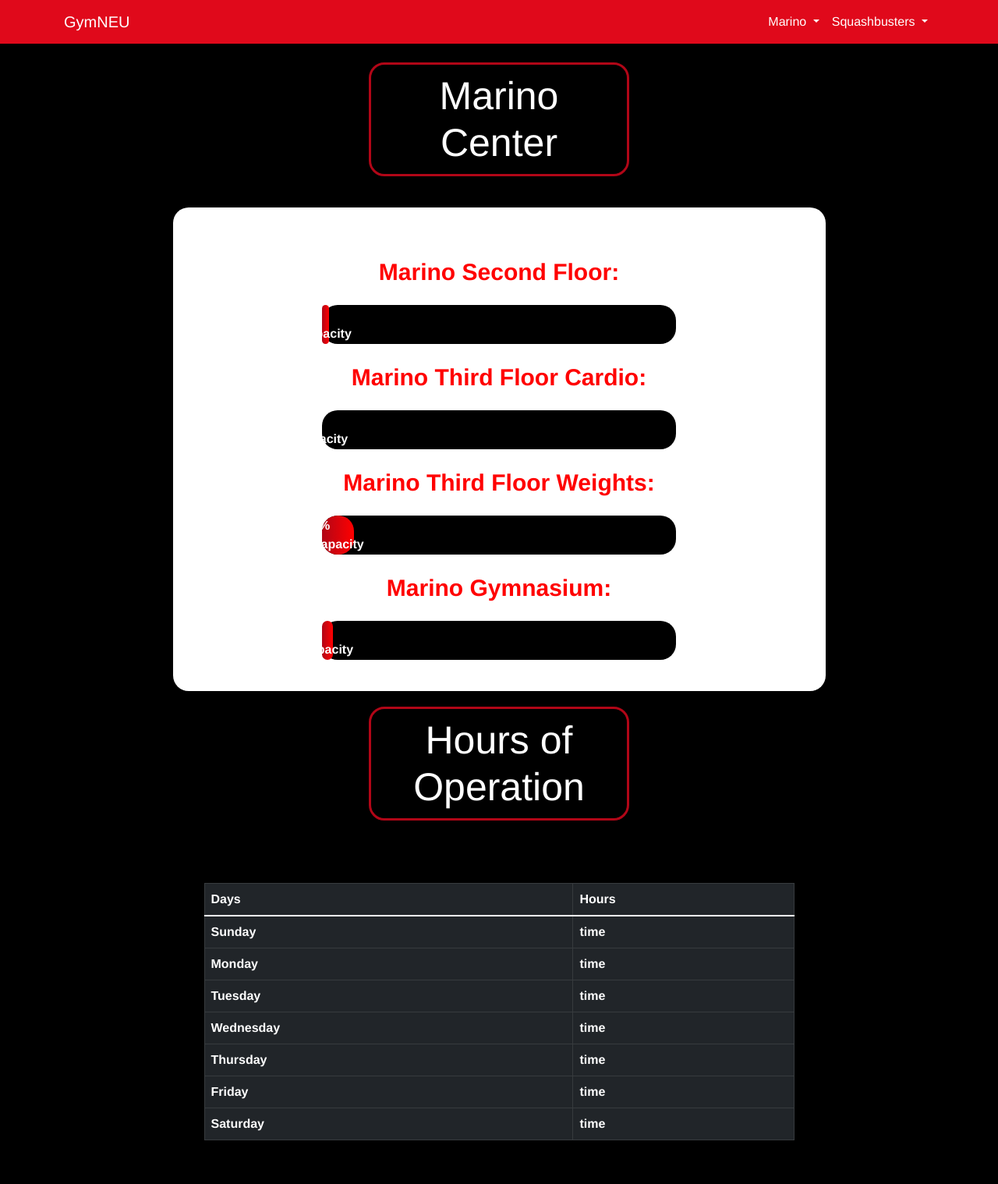
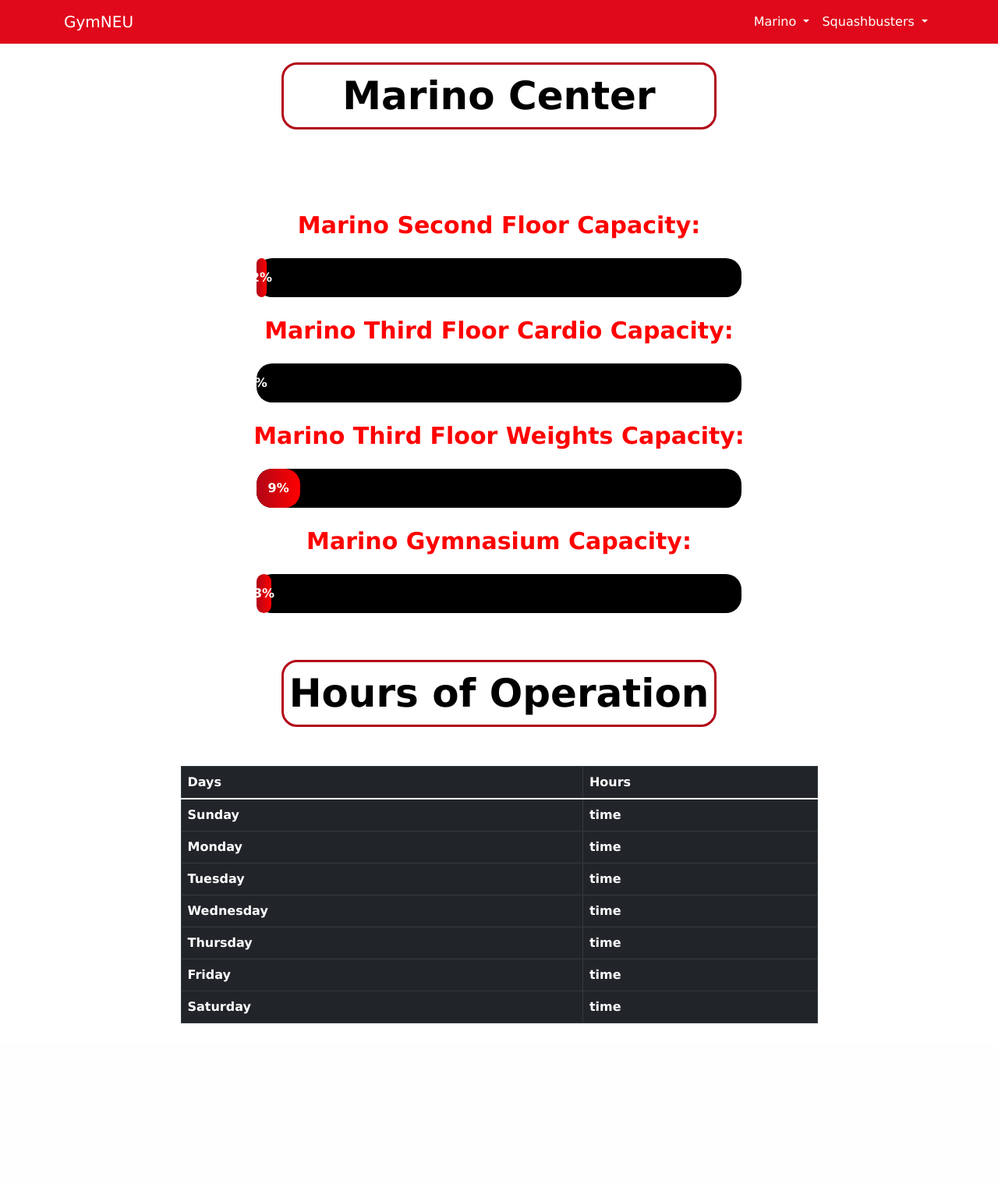
Before and after one commit to Nickdaco/GymNEU, a Flask app: page / in a window 1280 px wide. Shown: the whole page at 78% size. After the commit the page ends 1312 px from the top, so only its background shows below. Run offline with Flask 2, Linux system fonts and the light colour scheme; lists and menus that the app fills with data are empty.

Commit message:
Visual updates, made less gross

```diff
--- a/static/styles.css
+++ b/static/styles.css
@@ -1,20 +1,23 @@
 body {
-    font-family: Helvetica, "Bitstream Vera Serif", sans-serif;
+    font-family: Verdana, "Bitstream Vera Serif", sans-serif;
     color: red;
-    background-color: black;
+    background-color: white;
     margin: auto;
     margin-top: 5rem;
 }
 h1 {
+    font-weight: bold;
     display: flex;
     font-size: 50px;
-    color: white;
+    color: black;
     margin: auto;
     justify-content: center;
     align-items: center;
     padding: 10px;
+    padding-left: 0;
+    padding-right: 0;
     border: 3px solid #B10617;
-    width: 30%;
+    width: 50%;
     margin-bottom: 40px;
     border-radius: 20px;
     margin-top: 20px;
@@ -24,7 +27,7 @@
     border-radius: 20px;
     margin: auto;
     background-color: white;
-    width: 75%
+    width: 100%
 }
 .marino-second-floor-container {
     margin: auto;
@@ -133,7 +136,7 @@
 }
 
 .marino-info-container-clear {
-    padding: 40px;
+    padding: 10px;
     border-radius: 20px;
     margin: auto;
     width: 75%
--- a/templates/home.html
+++ b/templates/home.html
@@ -4,32 +4,32 @@
 
 <div class="marino-info-container">
 
-    <span>Marino Second Floor: </span>
+    <span>Marino Second Floor Capacity: </span>
     <div class="marino-second-floor-container">
         <div class="marino-second-floor"
              data-done="{{ context['Gym-Availability-Percentage']['Marino Center - 2nd Floor']  }}">
-            {{ context['Gym-Availability-Percentage']['Marino Center - 2nd Floor'] }}% Capacity
+            {{ context['Gym-Availability-Percentage']['Marino Center - 2nd Floor'] }}%
         </div>
     </div>
-    <span>Marino Third Floor Cardio: </span>
+    <span>Marino Third Floor Cardio Capacity: </span>
     <div class="marino-third-floor-cardio-container">
         <div class="marino-third-floor-cardio"
              data-done="{{ context['Gym-Availability-Percentage']['Marino Center - 3rd Floor Select & Cardio']  }}">
-            {{ context['Gym-Availability-Percentage']['Marino Center - 3rd Floor Select & Cardio'] }}% Capacity
+            {{ context['Gym-Availability-Percentage']['Marino Center - 3rd Floor Select & Cardio'] }}%
         </div>
     </div>
-    <span>Marino Third Floor Weights: </span>
+    <span>Marino Third Floor Weights Capacity: </span>
     <div class="marino-third-floor-weights-container">
         <div class="marino-third-floor-weights"
              data-done="{{ context['Gym-Availability-Percentage']['Marino Center - 3rd Floor Weight Room']  }}">
-            {{ context['Gym-Availability-Percentage']['Marino Center - 3rd Floor Weight Room'] }}% Capacity
+            {{ context['Gym-Availability-Percentage']['Marino Center - 3rd Floor Weight Room'] }}%
         </div>
     </div>
-    <span>Marino Gymnasium: </span>
+    <span>Marino Gymnasium Capacity: </span>
     <div class="marino-gymnasium-container">
         <div class="marino-gymnasium"
              data-done="{{ context['Gym-Availability-Percentage']['Marino Center - Gymnasium']  }}">
-            {{ context['Gym-Availability-Percentage']['Marino Center - Gymnasium'] }}% Capacity
+            {{ context['Gym-Availability-Percentage']['Marino Center - Gymnasium'] }}%
         </div>
     </div>
 
```
